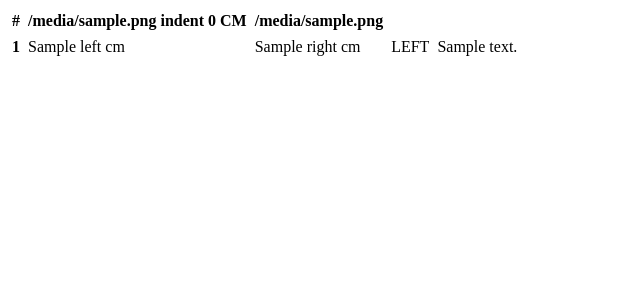
After one commit to EmrePbu/CheckTrueFlask, a Flask app: template templates/includes/file_alignment_and_indent.html in a window 1280 px wide. The commit adds this page. Shown: the top 300 px of the page, without its empty margins (0-640 px from the left). Run offline with Flask 2, Linux system fonts and the light colour scheme; the template is opened without the code that fills it: most values are stand-ins (such as "Sample title", 1, 10 or a date in 2020); some libraries are stand-ins or nearby versions.

Commit message:
adding table freeze top row

```diff
--- /dev/null
+++ b/templates/includes/file_alignment_and_indent.html
@@ -0,0 +1,53 @@
+{% include 'includes/table_freeze_header.html' %}
+<table class="table">
+  <thead>
+    <tr>
+      <th scope="col">#</th>
+      {% for i in file_indent %}
+        <th scope="col">{{i}} indent 0 CM</th>
+      {% endfor %}
+      {% for i in file_alignment %}
+        <th scope="col">{{i}}</th>
+      {% endfor %}
+    </tr>
+  </thead>
+  <tbody>
+    {% for i in file_alignment['text']  %}
+      {% set _alignment = file_alignment['alignment'][loop.index-1] %}
+      {% set _text = file_alignment['text'][loop.index-1] %}
+      {% set _left = file_indent['left'][loop.index-1]%}
+      {% set _right = file_indent['right'][loop.index-1]%}
+      {% if (_text != '' and _text != '\t') and (_text != '\t\t') %}
+        <tr>
+          <th scope="row">{{loop.index}}</th>
+            <td>
+              {% if _left == 0 %}
+              <i class="fas fa-check"></i> {{_left}} cm
+              {% else %}
+              <i class="fas fa-times-circle"></i> {{_left}} cm
+              {% endif %}
+            </td>
+            <td>
+              {% if _right == 0 %}
+              <i class="fas fa-check"></i> {{_right}} cm
+              {% else %}
+              <i class="fas fa-times-circle"></i> {{_right}} cm
+              {% endif %}
+            </td>
+            <td>
+              {% if _alignment == 1 %}
+                CENTER
+              {% elif _alignment == 2 %}
+                RIGHT
+              {% elif _alignment == 3 %}
+                JUSTIFY
+              {% else %}
+                LEFT
+              {% endif %}
+            </td>
+          <td>{{_text}}</td>
+        </tr>
+      {% endif %}
+    {% endfor %}
+  </tbody>
+</table>
--- a/templates/includes/file_footer.html
+++ b/templates/includes/file_footer.html
@@ -1,3 +1,4 @@
+{% include 'includes/table_freeze_header.html' %}
 <table class="table">
     <thead class="thead-color">
         <tr>
@@ -28,8 +29,3 @@
         {% endif %}
     </tbody>
 </table>
-<style>
-    thead.thead-color{
-        background-color: #d4eaaa;
-    }
-  </style>
--- a/templates/includes/file_header.html
+++ b/templates/includes/file_header.html
@@ -1,3 +1,4 @@
+{% include 'includes/table_freeze_header.html' %}
 <table class="table">
     <thead class="thead-color">
         <tr>
@@ -28,8 +29,3 @@
         {% endif %}
     </tbody>
 </table>
-<style>
-    thead.thead-color{
-        background-color: #d4eaaa;
-    }
-  </style>
--- a/templates/includes/file_page_structure.html
+++ b/templates/includes/file_page_structure.html
@@ -1,4 +1,4 @@
-
+{% include 'includes/table_freeze_header.html' %}
 <table class="table">
   <thead>
     <tr>
--- /dev/null
+++ b/templates/includes/table_freeze_header.html
@@ -0,0 +1,16 @@
+<style>
+    table {
+        text-align: left;
+        position: relative;
+        border-collapse: collapse;
+    }
+    th, td {
+        padding: 0.25rem;
+    }
+    th {
+        background: white;
+        position: sticky;
+        top: 0; /* Don't forget this, required for the stickiness */
+        box-shadow: 0 2px 2px -1px rgba(0, 0, 0, 0.4);
+    }
+</style>
```
Also changed, not shown: templates/file_operations.html (+1 -9 lines), templates/includes/_file_indent.html (added, +30 -0 lines), templates/includes/file_alignment.html (deleted, +0 -40 lines), templates/includes/file_details.html (+1 -6 lines), templates/includes/file_indent.html (deleted, +0 -21 lines), templates/includes/paragraph.html (+1 -6 lines), 1 other file.
